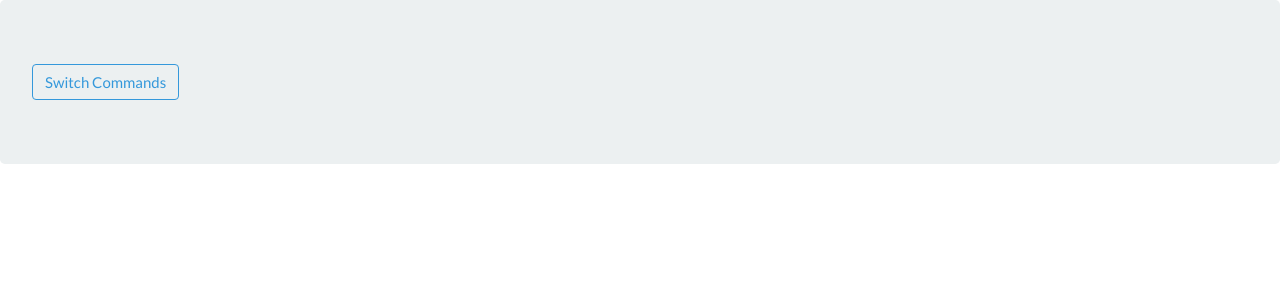
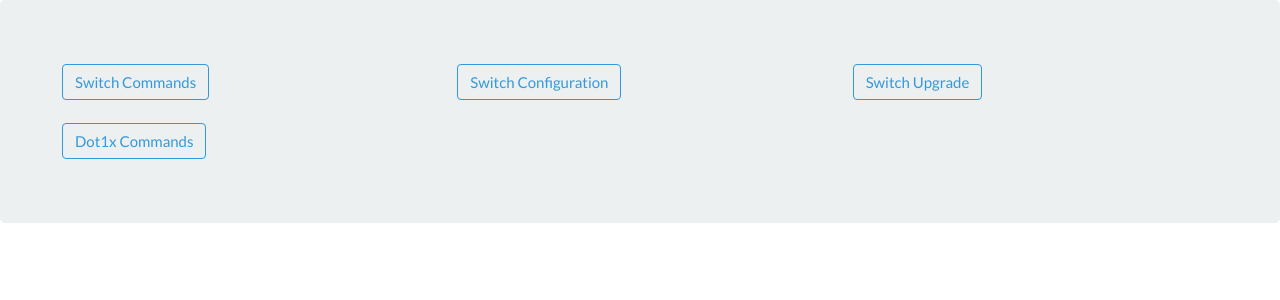
Before and after one commit to zoliron/Flask, a Flask app: page /dashboard in a window 1280 px wide. Shown: the part 71-371 px from the top of the page. Run offline with Flask 2, Linux system fonts and the light colour scheme; a user stored in the database is signed in; some libraries are stand-ins or nearby versions.

Commit message:
Dashboard categories

```diff
--- a/templates/dashboard.html
+++ b/templates/dashboard.html
@@ -2,11 +2,26 @@
 
 {% block content %}
 <div class="jumbotron">
-    <div class="btn-group-vertical">
-        <form action="/switchCommandsRedirect">
-            <button type="submit" class="btn btn-outline-info">Switch Commands</button>
+    <div class="btn-group col-md-12">
+        <div class="col-md-4">
+            <form action="/switchCommandsRedirect">
+                <button type="submit" class="btn btn-outline-info">Switch Commands</button>
+            </form>
             <br>
-        </form>
+            <form action="/switchCommandsRedirect">
+                <button type="submit" class="btn btn-outline-info">Dot1x Commands</button>
+            </form>
+        </div>
+        <div class="col-md-4">
+            <form action="/switchCommandsRedirect">
+                <button type="submit" class="btn btn-outline-info">Switch Configuration</button>
+            </form>
+        </div>
+        <div class="col-md-4">
+            <form action="/switchCommandsRedirect">
+                <button type="submit" class="btn btn-outline-info">Switch Upgrade</button>
+            </form>
+        </div>
     </div>
 </div>
 {% endblock %}
```
